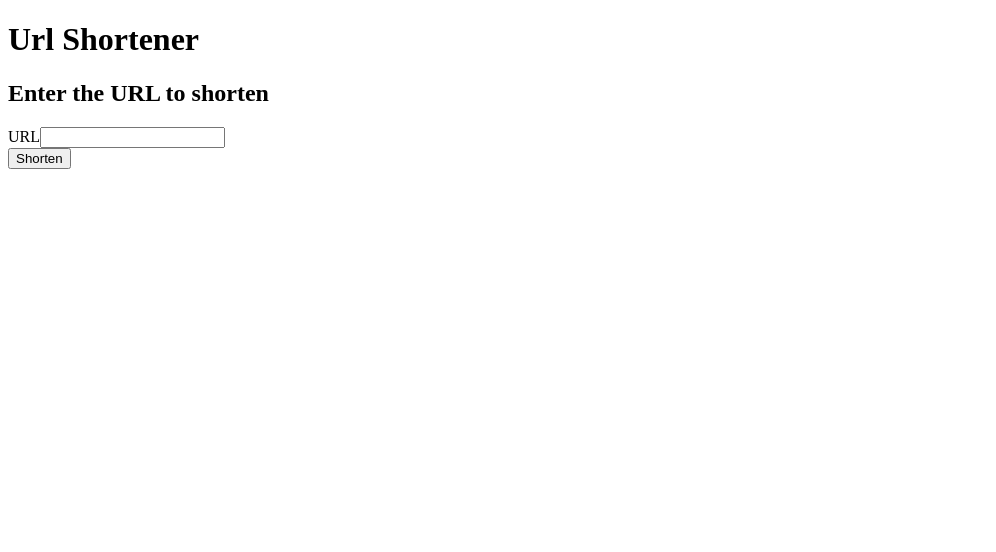
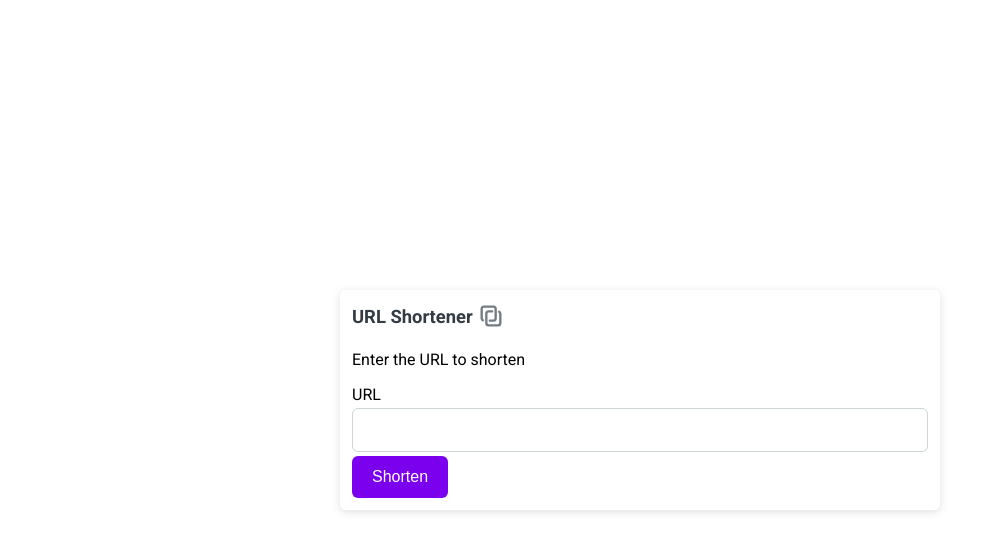
Before and after one commit to diogojpina/deep-origin-challenge, a React (Vite) app in the folder frontend/: page / in a window 1280 px wide. Shown: the top 552 px of the page, without its empty margins (0-996 px from the left). Built offline with nearby package versions, Linux system fonts and the light colour scheme.

Commit message:
Add initial style

```diff
--- a/frontend/index.html
+++ b/frontend/index.html
@@ -2,8 +2,14 @@
 <html lang="en">
   <head>
     <meta charset="UTF-8" />
+    <meta name="viewport" content="width=device-width, initial-scale=1.0" />
     <link rel="icon" type="image/svg+xml" href="/vite.svg" />
-    <meta name="viewport" content="width=device-width, initial-scale=1.0" />
+    <link rel="preconnect" href="https://fonts.googleapis.com" />
+    <link rel="preconnect" href="https://fonts.gstatic.com" crossorigin />
+    <link
+      href="https://fonts.googleapis.com/css2?family=Roboto:ital,wght@0,100..900;1,100..900&display=swap"
+      rel="stylesheet"
+    />
     <title>URL Shortener</title>
   </head>
   <body>
--- a/frontend/package.json
+++ b/frontend/package.json
@@ -14,7 +14,9 @@
     "jose": "^5.9.6",
     "react": "^18.3.1",
     "react-dom": "^18.3.1",
-    "react-router": "^7.1.3"
+    "react-icons": "^5.4.0",
+    "react-router": "^7.1.3",
+    "sass": "^1.83.4"
   },
   "devDependencies": {
     "@eslint/js": "^9.17.0",
--- /dev/null
+++ b/frontend/src/index.scss
@@ -0,0 +1,14 @@
+* {
+    margin: 0;
+    padding: 0;
+    box-sizing: border-box;
+  }
+  html {
+    height: 100%;
+  }
+  body, #root {
+    font-family: "Roboto", serif;
+    height: 100%;
+    display: flex;
+    flex-direction: column;
+  }
--- a/frontend/src/main.tsx
+++ b/frontend/src/main.tsx
@@ -1,6 +1,7 @@
 import { StrictMode } from "react";
 import { createRoot } from "react-dom/client";
 import App from "./App.tsx";
+import "./index.scss";
 
 createRoot(document.getElementById("root")!).render(
   <StrictMode>
--- /dev/null
+++ b/frontend/src/pages/home/home.page.scss
@@ -0,0 +1,119 @@
+.container-url-shortner {
+    font-family: "Roboto", serif;
+    width: 100%;
+    min-height: 100vh;
+    display: flex;
+    align-items: center;
+    justify-content: center;
+    padding: 0.5rem;
+
+    .box {
+      width: 100%;
+      max-width: 600px;
+      border-radius: 0.375rem;
+      box-shadow: rgba(99, 99, 99, 0.2) 0px 2px 8px 0px;
+      display: flex;
+      flex-direction: column;
+      padding: 0.75rem;
+
+
+      .title {
+        display: flex;
+        gap: 0.25rem;
+        align-items: center;
+
+        h1 {
+          color: #333B44;
+          font-size: 1.15rem;
+          font-weight: 700;
+        }
+
+        svg {
+          color: #727C82;
+          font-size: 1.75rem;
+        }
+      }
+
+      .subtitle {
+        margin: 1.25rem 0 1rem 0;
+      }
+
+      form {
+        display: flex;
+        flex-direction: column;
+        justify-content: flex-start;
+
+        input {
+          margin: 0.25rem 0;
+          padding: 0.75rem 0.5rem;
+          width: 100%;
+          border: 1px solid #CDD5D6;
+          border-radius: 0.375rem;
+          font-size: 1rem;
+        }
+
+        button {
+          background-color: #7A00EE;
+          font-size: 1rem;
+          font-weight: 500;
+          color: #FFFFFF;
+          padding: 0.75rem 1.25rem;
+          border: none;
+          border-radius: 0.375rem;
+          transition: 0.2s ease-in-out;
+          cursor: pointer;
+        }
+
+        button:hover {
+          opacity: 0.8;
+        }
+      }
+
+      .results {
+        display: flex;
+        flex-direction: column;
+        justify-content: flex-start;
+
+        .success-message {
+            margin-top: 1rem;
+            color: #699888;
+            font-style: italic;
+            font-size: 1rem;
+        }
+
+        .shortened-url {
+            display: flex;
+            gap: 0.25rem;
+            justify-content: space-between;
+            align-items: center;
+            flex-wrap: wrap;
+            max-width: 400px;
+            margin-top: 1.25rem;
+
+            button {
+                background: none;
+                border: 1px solid #CDD5D6;
+                border-radius: 0.375rem;
+                color: #7A00EE;
+                transition: 0.2s ease-in-out;
+                padding: 0.5rem 0.75rem;
+
+                cursor: pointer;
+                display: flex;
+                align-items: center;
+                justify-content: center;
+                gap: 0.25rem;
+
+                svg {
+                color: #7A00EE;
+                font-size: 1rem;
+                }
+            }
+
+            button:hover {
+                opacity: 0.8;
+            }
+        }
+      }
+    }
+  }
--- a/frontend/src/pages/home/home.page.tsx
+++ b/frontend/src/pages/home/home.page.tsx
@@ -2,6 +2,10 @@ import { useState } from "react";
 import UrlUtil from "../../util/url.util";
 import { ShortenerService } from "../../services";
 import { ShortUrl } from "../../entities";
+
+import "./home.page.scss";
+import { TbLayersLinked } from "react-icons/tb";
+import { IoCopy } from "react-icons/io5";
 
 const HomePage = () => {
   const [url, setUrl] = useState("");
@@ -26,29 +30,48 @@ const HomePage = () => {
   };
 
   return (
-    <div>
-      <h1>Url Shortener</h1>
-      <h2>Enter the URL to shorten</h2>
+    <div className="container-url-shortner">
+      <div className="box">
+        <div className="title">
+          <h1>URL Shortener</h1>
+          <TbLayersLinked />
+        </div>
+        <span className="subtitle">Enter the URL to shorten</span>
+
         <form onSubmit={shorten}>
           <div>
-          <label>URL</label>
+            <label htmlFor="url">URL</label>
             <input
               type="text"
+              id="url"
               value={url}
               onChange={(event) => setUrl(event.target.value)}
             />
           </div>
+          <div className="button">
             <button type="submit">Shorten</button>
+          </div>
         </form>
 
         {shortUrl && (
-        <>
+          <div className="results">
+            <span className="success-message">
+              {" "}
+              Success! Here's your short URL:
+            </span>
+            <div className="shortened-url">
+              <a href={shortUrl.short} target="_blank">
                 {shortUrl.short}
-          <button onClick={() => navigator.clipboard.writeText(shortUrl.short)}>
-            Copy
+              </a>
+              <button
+                onClick={() => navigator.clipboard.writeText(shortUrl.short)}
+              >
+                <IoCopy /> Copy
               </button>
-        </>
+            </div>
+          </div>
         )}
+      </div>
     </div>
   );
 };
```
Also changed, not shown: 1 other file (tests, documents, lock files or other folders). Lines whose indentation alone changed are shown as unchanged.
